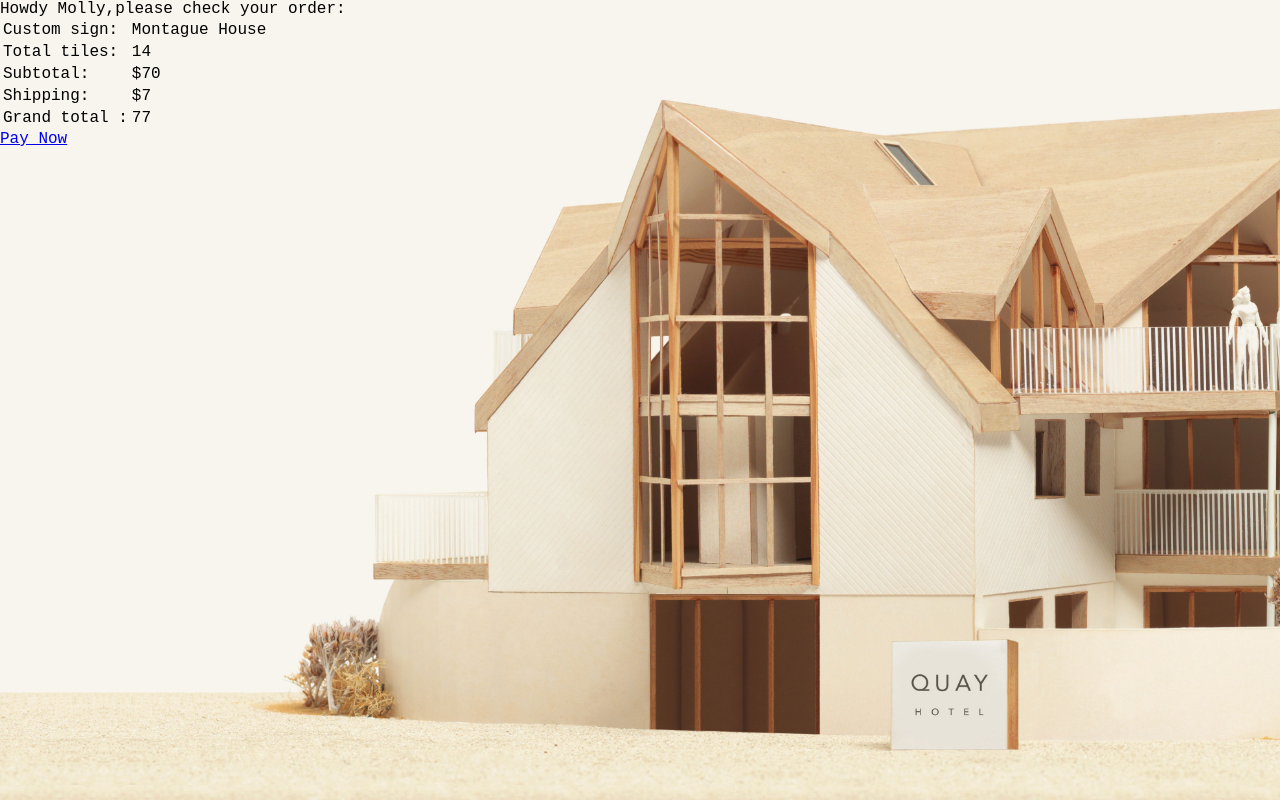
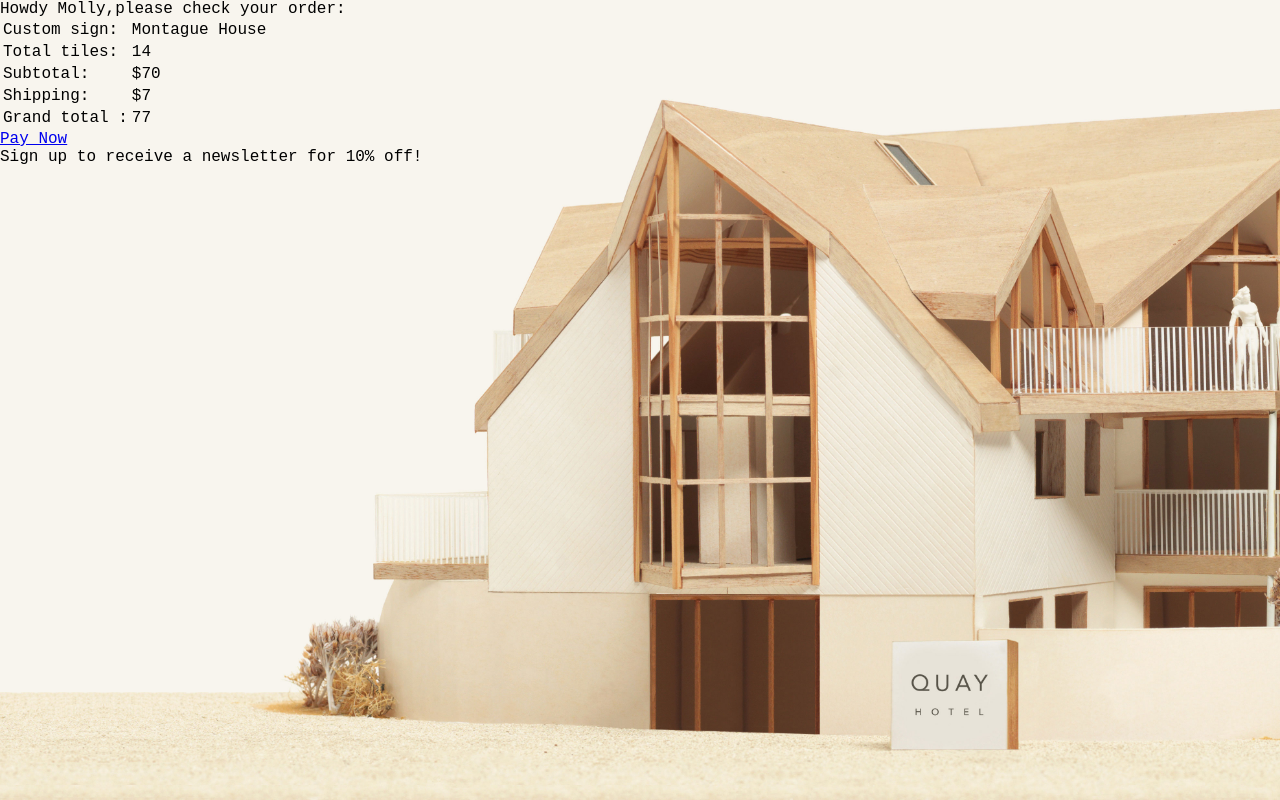
Before and after one commit to fancycodescoder/LEARNING-JAVASCRIPT, a plain HTML site: page src/index.html in a window 1280 px wide. Drawn offline with Linux system fonts and the light colour scheme.

Commit message:
working on javascript functions

```diff
--- a/javascript/index.js
+++ b/javascript/index.js
@@ -33,6 +33,26 @@ elSubTotal.textContent = '$' + subTotal;
 var elShipping = document.getElementById ('shipping');
 elShipping.textContent = '$' + shipping;
 
-
+// Get the element for grandTotal
 var elgrandTotal = document.getElementById ('grandTotal');
 elgrandTotal.textContent = grandTotal
+
+
+
+var msg = 'Sign up to receive a newsletter for 10% off!';
+function updateMessage () {
+    var el = document.getElementById ('message');
+    el.textContent = msg;
+}
+updateMessage ();
+
+
+function getSize (height, width, depth) {
+    var area = width * height;
+    var volume = width * height * depth;
+    var sizes = [area, volume];
+    return sizes;
+}
+
+var areaOne = getSize (3,2,3) [0];
+var volumeOne = getSize (3,2,3)[1];
--- a/src/index.html
+++ b/src/index.html
@@ -38,6 +38,8 @@
         </table>
         <a href="#" class="action">Pay Now</a>
     </div>
+
+    <div id="message">Welcome to our site!</div>
     <script src="/javascript/index.js"></script>
 </body>
 </html>
```
